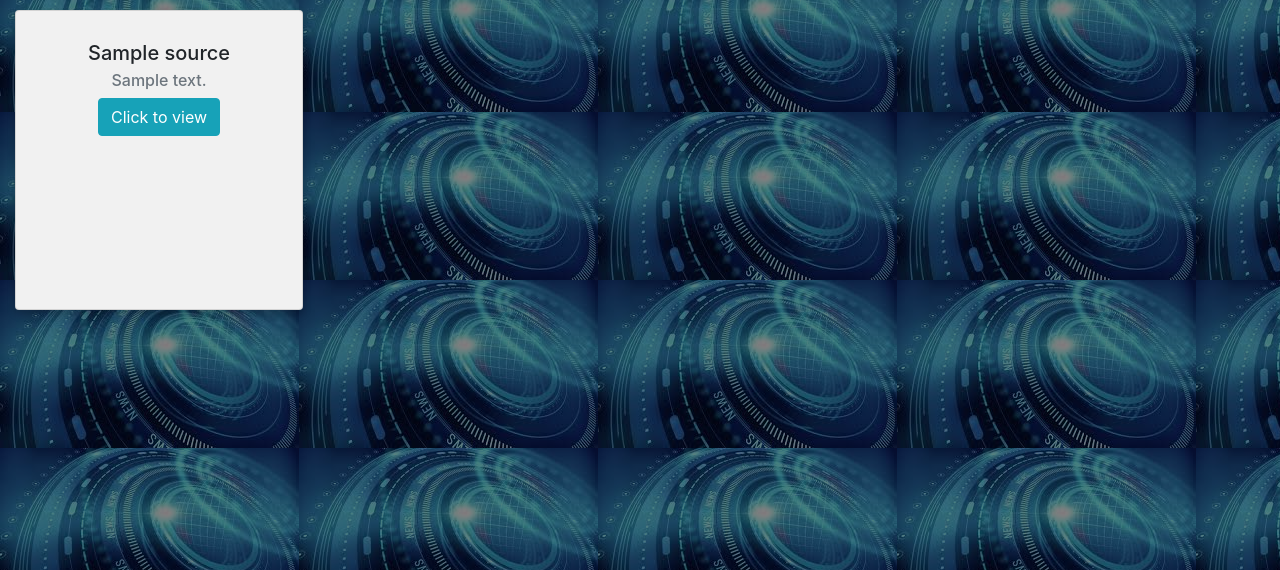
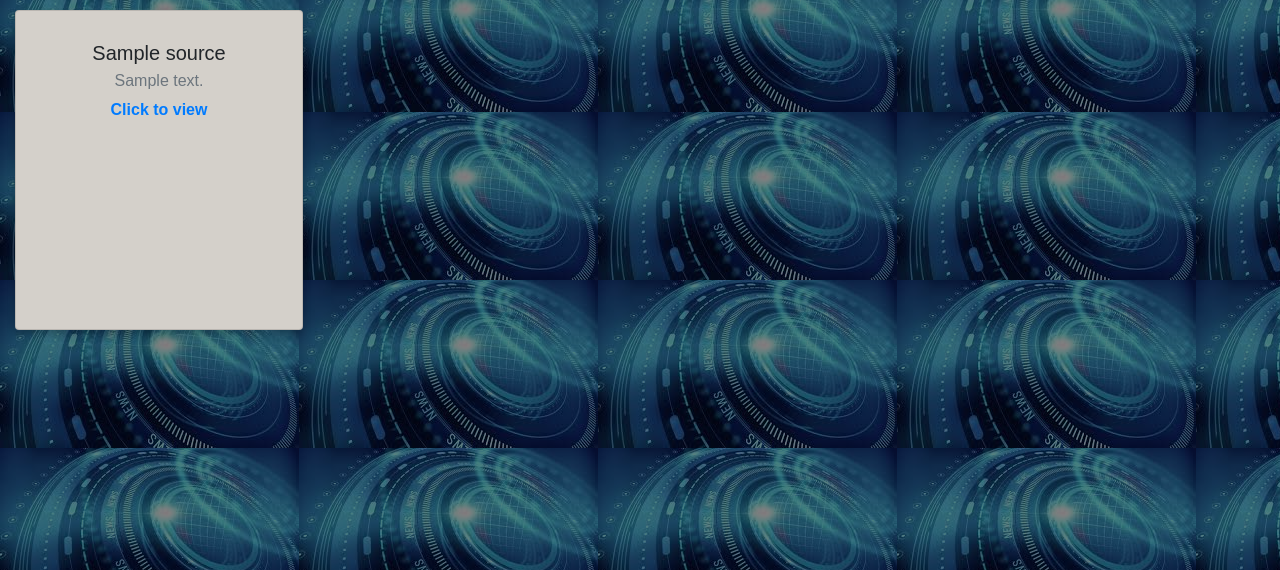
Before and after one commit to Mercynenoh/News-App, a Flask app: template app/templates/index.html in a window 1280 px wide. Shown: the part 56-626 px from the top of the page. Run offline with Flask 2, Linux system fonts and the light colour scheme; the template is opened without the code that fills it: most values are stand-ins (such as "Sample title", 1, 10 or a date in 2020); some libraries are stand-ins or nearby versions.

Commit message:
add css style

```diff
--- a/app/static/styles.css
+++ b/app/static/styles.css
@@ -22,11 +22,14 @@
   box-shadow: 0 4px 8px 0 rgba(0, 0, 0, 0.2);
   padding: 10px;
   text-align: center;
-  background-color: #f1f1f1;
+  background-color: rgb(212, 208, 202);
   width: 300px;
-  height: 300px;
+  height: 320px;
   font-weight: 600;
   align-content: center;
+  font-family: sans-serif;
+
+
 }
 body{
   /* background-color: blue; */
--- a/app/templates/index.html
+++ b/app/templates/index.html
@@ -9,8 +9,7 @@
                 <div class="card-body">
                   <h5 class="card-title">{{source.name}}</h5>
                   <h6 class="card-subtitle mb-2 text-muted">{{source.description}}</h6>
-                  <button href="{{source.image}}" class="btn btn-info">Click to view</button>
-
+                  <a href="{{source.image}}" class="card-link" target="_blank">Click to view</a>
                 </div>
               </div>
         </div>
```
